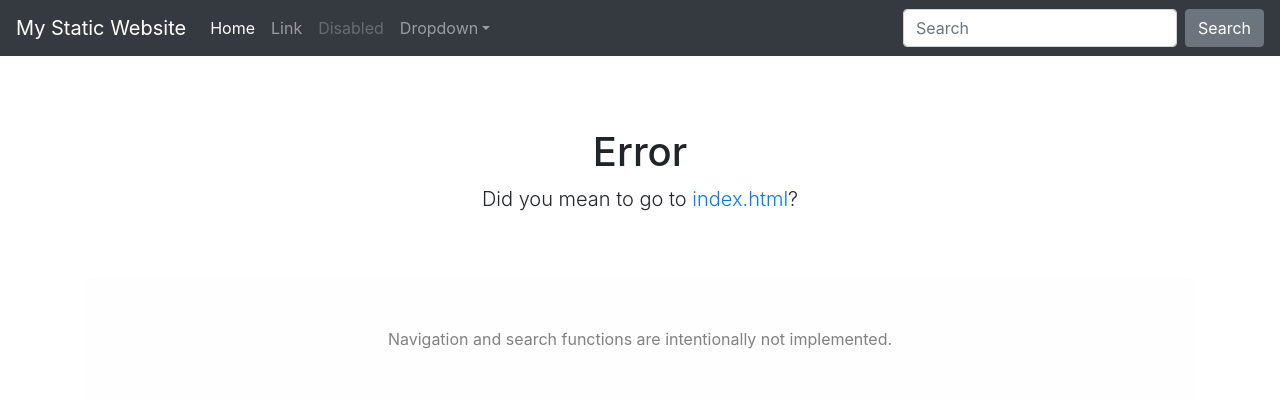
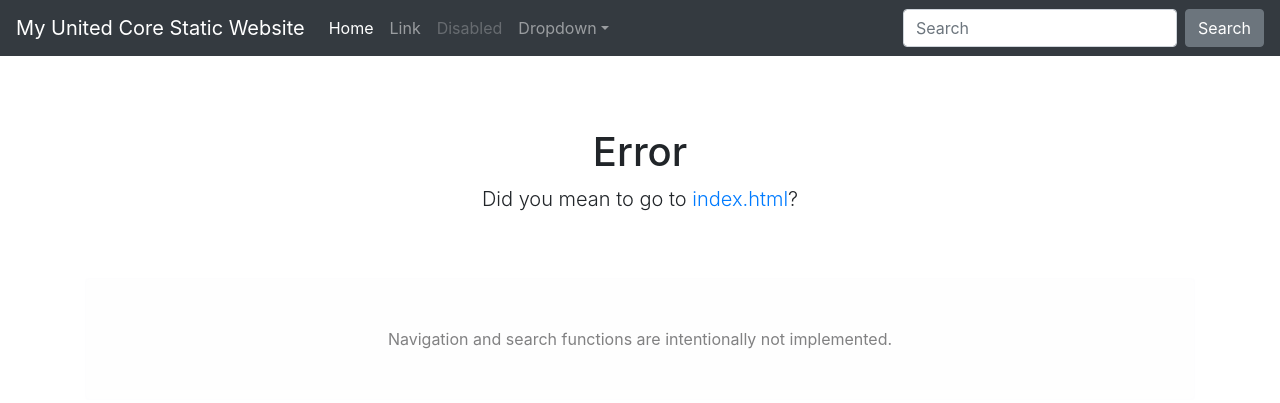
Before and after one commit to unitedcoresystems/AWS-Solution-Architect, a plain HTML site: page labs/creating-a-static-website-using-amazon-s3/error.html in a window 1280 px wide. Drawn offline with nearby package versions, Linux system fonts and the light colour scheme.

Commit message:
Update error.html

```diff
--- a/labs/creating-a-static-website-using-amazon-s3/error.html
+++ b/labs/creating-a-static-website-using-amazon-s3/error.html
@@ -39,7 +39,7 @@
 
 <body>
   <nav class="navbar navbar-expand-md navbar-dark bg-dark fixed-top">
-    <a class="navbar-brand" href="#">My Static Website</a>
+    <a class="navbar-brand" href="#">My United Core Static Website</a>
     <button class="navbar-toggler" type="button" data-toggle="collapse" data-target="#navbarsExampleDefault"
       aria-controls="navbarsExampleDefault" aria-expanded="false" aria-label="Toggle navigation">
       <span class="navbar-toggler-icon"></span>
```
